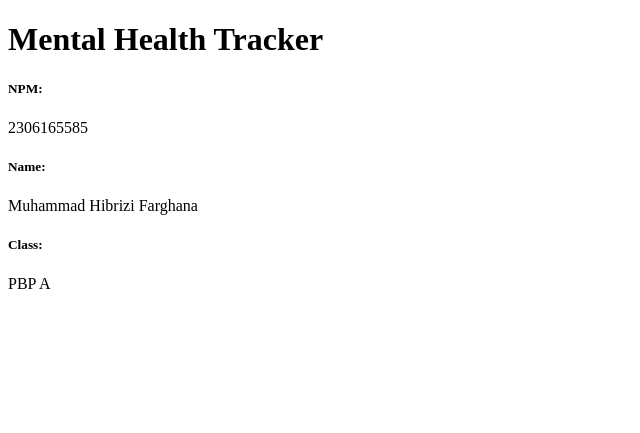
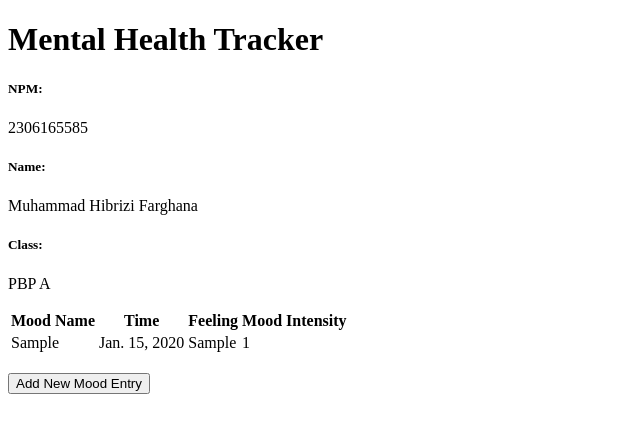
Before and after one commit to MHibriziF/mental-health-tracker, a Django app: page / in a window 1280 px wide. Shown: the top 433 px of the page, without its empty margins (0-640 px from the left). Run offline with Django 5.2, Linux system fonts and the light colour scheme; tables that the repository leaves empty hold one stand-in row (values such as "Sample post").

Commit message:
Add create mood entry from tutorial

```diff
--- a/main/models.py
+++ b/main/models.py
@@ -1,6 +1,8 @@
+import uuid
 from django.db import models
 
 class MoodEntry(models.Model):
+    id = models.UUIDField(primary_key=True, default=uuid.uuid4, editable=False)
     mood = models.CharField(max_length=255)
     time = models.DateField(auto_now_add=True)
     feelings = models.TextField()
--- a/main/templates/main.html
+++ b/main/templates/main.html
@@ -1,17 +1,44 @@
-<!DOCTYPE html>
-<html lang="en">
-  <head>
-    <meta charset="UTF-8" />
-    <meta name="viewport" content="width=device-width, initial-scale=1.0" />
-    <title>Document</title>
-  </head>
-  <body>
+{% extends 'base.html' %} {% block content %}
 <h1>Mental Health Tracker</h1>
+
 <h5>NPM:</h5>
 <p>{{ npm }}</p>
+<p></p>
+
 <h5>Name:</h5>
 <p>{{ name }}</p>
+
 <h5>Class:</h5>
 <p>{{ class }}</p>
-  </body>
-</html>
+
+{% if not mood_entries %}
+  <p>Belum ada data mood pada mental health tracker.</p>
+{% else %}
+  <table>
+    <tr>
+      <th>Mood Name</th>
+      <th>Time</th>
+      <th>Feeling</th>
+      <th>Mood Intensity</th>
+    </tr>
+
+    {% comment %}
+    Berikut cara memperlihatkan data mood di bawah baris ini
+    {% endcomment %}
+    {% for mood_entry in mood_entries %}
+      <tr>
+        <td>{{mood_entry.mood}}</td>
+        <td>{{mood_entry.time}}</td>
+        <td>{{mood_entry.feelings}}</td>
+        <td>{{mood_entry.mood_intensity}}</td>
+      </tr>
+    {% endfor %}
+  </table>
+{% endif %}
+
+<br />
+
+<a href="{% url 'main:create_mood_entry' %}">
+  <button>Add New Mood Entry</button>
+</a>
+{% endblock content %}
--- a/main/urls.py
+++ b/main/urls.py
@@ -1,8 +1,10 @@
 from django.urls import path
 from main.views import show_main
+from main.views import show_main, create_mood_entry
 
 app_name = 'main'
 
 urlpatterns = [
     path('', show_main, name='show_main'),
+    path('create-mood-entry', create_mood_entry, name='create_mood_entry'),
 ]
--- a/main/views.py
+++ b/main/views.py
@@ -1,10 +1,24 @@
-from django.shortcuts import render
+from django.shortcuts import render, redirect
+from main.forms import MoodEntryForm
+from main.models import MoodEntry
 
 def show_main(request):
+    mood_entries = MoodEntry.objects.all()
     context = {
         'npm' : '2306165585',
         'name': 'Muhammad Hibrizi Farghana',
-        'class': 'PBP A'
+        'class': 'PBP A',
+        'mood_entries': mood_entries
     }
 
     return render(request, "main.html", context)
+
+def create_mood_entry(request):
+    form = MoodEntryForm(request.POST or None)
+
+    if form.is_valid() and request.method == "POST":
+        form.save()
+        return redirect('main:show_main')
+
+    context = {'form': form}
+    return render(request, "create_mood_entry.html", context)
--- a/mental_health_tracker/settings.py
+++ b/mental_health_tracker/settings.py
@@ -54,7 +54,7 @@ ROOT_URLCONF = 'mental_health_tracker.urls'
 TEMPLATES = [
     {
         'BACKEND': 'django.template.backends.django.DjangoTemplates',
-        'DIRS': [],
+        'DIRS': [BASE_DIR / 'templates'],
         'APP_DIRS': True,
         'OPTIONS': {
             'context_processors': [
--- /dev/null
+++ b/templates/base.html
@@ -0,0 +1,13 @@
+{% load static %}
+<!DOCTYPE html>
+<html lang="en">
+  <head>
+    <meta charset="UTF-8" />
+    <meta name="viewport" content="width=device-width, initial-scale=1.0" />
+    {% block meta %} {% endblock meta %}
+  </head>
+
+  <body>
+    {% block content %} {% endblock content %}
+  </body>
+</html>
```
Also changed, not shown: main/forms.py (added, +7 -0 lines), main/templates/create_mood_entry.html (added, +17 -0 lines), main/migrations/0002_alter_moodentry_id.py (added). Lines whose indentation alone changed are shown as unchanged.
